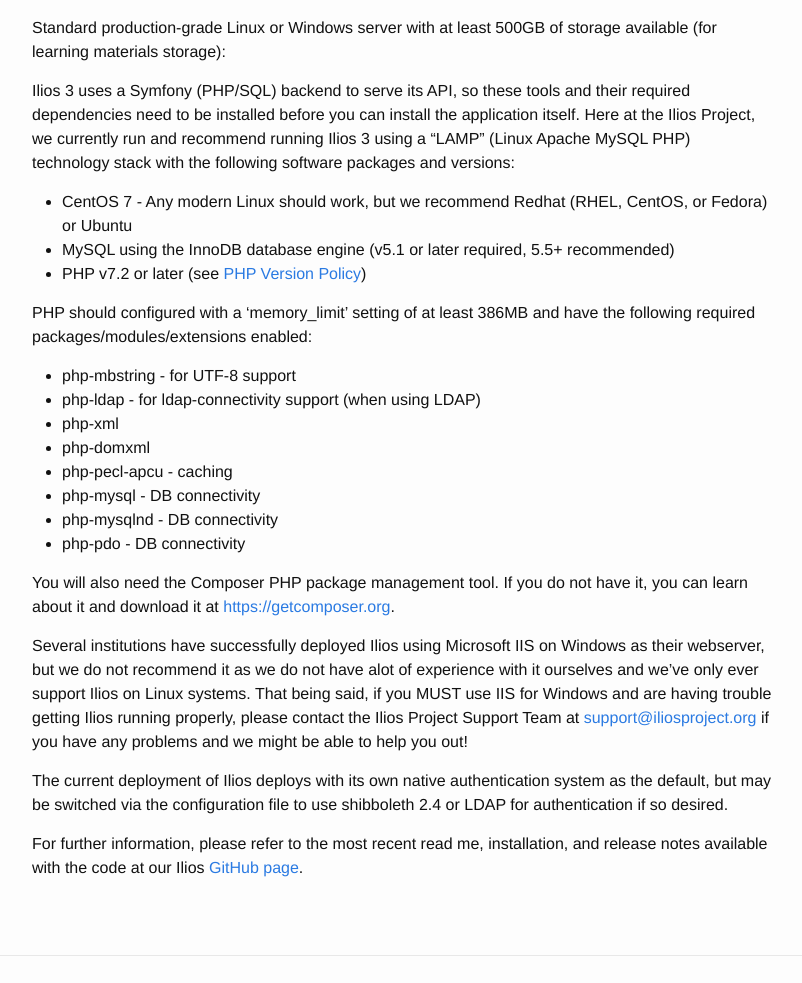
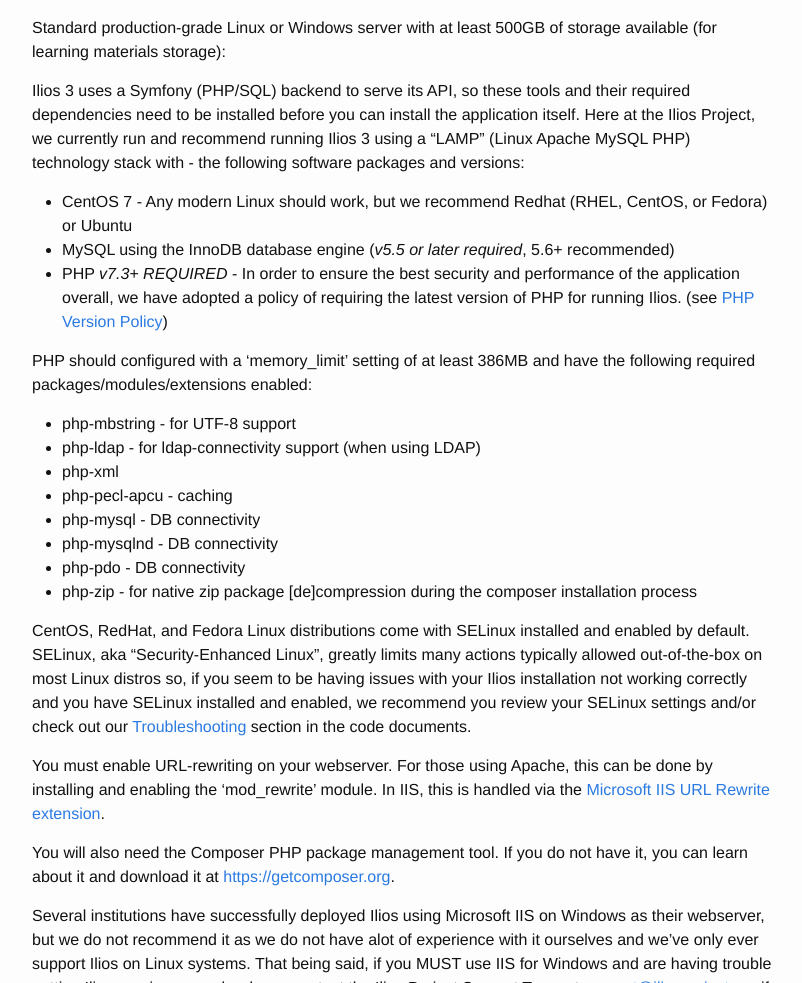
Before and after one commit to ilios/iliosproject.org, a Jekyll site: the page built from technology.md, in a window 1280 px wide and 1400 px high. Shown: the part 417-1400 px from the top of the window, without its empty margins (238-1040 px from the left). Built offline with Jekyll 4.4.1, drawn with Linux system fonts in a browser that asks for light colours; some of the changed text lies outside the part shown.

Commit message:
Update technology.md

```diff
--- a/technology.md
+++ b/technology.md
@@ -15,31 +15,35 @@
 Latest ✔ || Latest ✔ || Latest ✔ || Latest ✔ || Latest ✔ |
 
 
-__Current (as of 8/2016) Recommended Minimum System Requirements for Ilios 3 Installation:__
+__Current (as of 1/2020) Recommended Minimum System Requirements for Ilios 3 Installation:__
 
 Standard production-grade Linux or Windows server with at least 500GB of storage available (for learning materials storage):
 
-Ilios 3 uses a Symfony (PHP/SQL) backend to serve its API, so these tools and their required dependencies need to be installed before you can install the application itself. Here at the Ilios Project, we currently run and recommend running Ilios 3 using a "LAMP" (Linux Apache MySQL PHP) technology stack with the following software packages and versions:
+Ilios 3 uses a Symfony (PHP/SQL) backend to serve its API, so these tools and their required dependencies need to be installed before you can install the application itself. Here at the Ilios Project, we currently run and recommend running Ilios 3 using a "LAMP" (Linux Apache MySQL PHP) technology stack with - the following software packages and versions:
 
 - CentOS 7 - Any modern Linux should work, but we recommend Redhat (RHEL, CentOS, or Fedora) or Ubuntu
-- MySQL using the InnoDB database engine (v5.1 or later required, 5.5+ recommended)
-- PHP v7.2 or later (see [PHP Version Policy](https://github.com/ilios/ilios/blob/master/docs/ilios_php_version_policy.md))
+- MySQL using the InnoDB database engine (*v5.5 or later required*, 5.6+ recommended)
+- PHP *v7.3+ REQUIRED* - In order to ensure the best security and performance of the application overall, we have adopted a policy of requiring the latest version of PHP for running Ilios. (see [PHP Version Policy](https://github.com/ilios/ilios/blob/master/docs/ilios_php_version_policy.md))
 
 PHP should configured with a 'memory_limit' setting of at least 386MB and have the following required packages/modules/extensions enabled:
 
 - php-mbstring - for UTF-8 support
 - php-ldap - for ldap-connectivity support (when using LDAP)
 - php-xml
-- php-domxml
 - php-pecl-apcu - caching
 - php-mysql - DB connectivity
 - php-mysqlnd - DB connectivity
 - php-pdo - DB connectivity
+- php-zip - for native zip package [de]compression during the composer installation process
+
+CentOS, RedHat, and Fedora Linux distributions come with SELinux installed and enabled by default. SELinux, aka "Security-Enhanced Linux", greatly limits many actions typically allowed out-of-the-box on most Linux distros so, if you seem to be having issues with your Ilios installation not working correctly and you have SELinux installed and enabled, we recommend you review your SELinux settings and/or check out our [Troubleshooting](https://github.com/ilios/ilios/blob/master/docs/install.md#troubleshooting) section in the code documents.
+
+You must enable URL-rewriting on your webserver. For those using Apache, this can be done by installing and enabling the 'mod_rewrite' module. In IIS, this is handled via the [Microsoft IIS URL Rewrite extension](https://www.iis.net/downloads/microsoft/url-rewrite).
 
 You will also need the Composer PHP package management tool. If you do not have it, you can learn about it and download it at [https://getcomposer.org](https://getcomposer.org){:target="_blank"}.
 
  Several institutions have successfully deployed Ilios using Microsoft IIS on Windows as their webserver, but we do not recommend it as we do not have alot of experience with it ourselves and we've only ever support Ilios on Linux systems. That being said, if you MUST use IIS for Windows and are having trouble getting Ilios running properly, please contact the Ilios Project Support Team at [support@iliosproject.org](mailto:support@iliosproject.org){:target="_blank"} if you have any problems and we might be able to help you out!
 
-The current deployment of Ilios deploys with its own native authentication system as the default, but may be switched via the configuration file to use shibboleth 2.4 or LDAP for authentication if so desired.
+The current deployment of Ilios deploys with its own native authentication system as the default, but may be switched via the configuration file to use shibboleth 2.4, CAS, or LDAP for authentication if so desired.
 
-For further information, please refer to the most recent read me, installation, and release notes available with the code at our Ilios [GitHub page](https://github.com/ilios/ilios){:target="_blank"}.
+For further information, please refer to the most recent read me, installation, and release notes available with the code at our Ilios [GitHub page](https://github.com/ilios/ilios){:target="_blank"} and [Installation Instructions](https://github.com/ilios/ilios/blob/master/docs/install.md).
```
